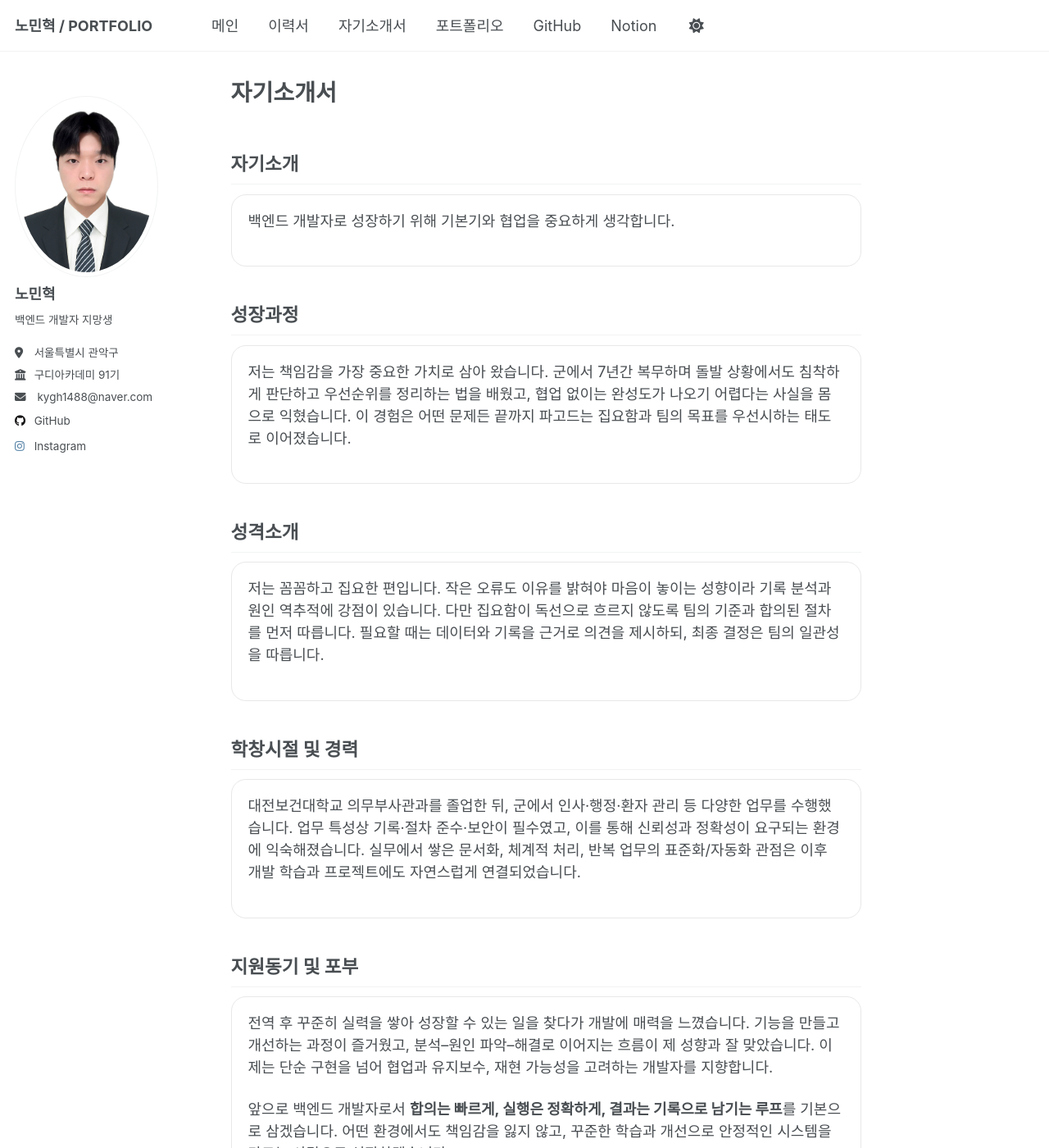
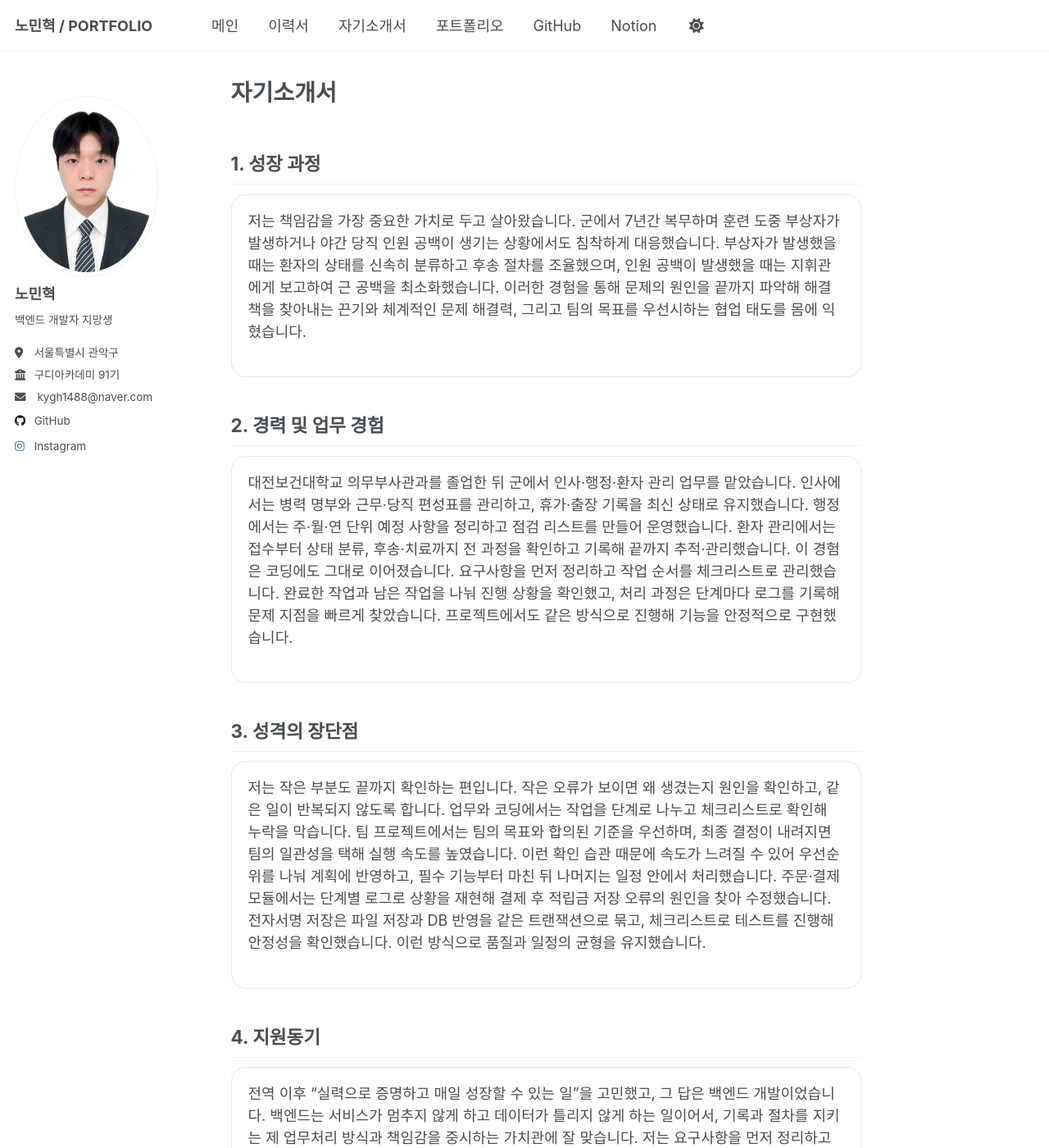
Before and after one commit to nohminhyeok/nohminhyeok.github.io, a Jekyll site: the page built from introduce/index.md, in a window 1280 px wide and 1400 px high. Shown: the whole window at 82% size. Built offline with Jekyll 4.4.1, drawn with Linux system fonts in a browser that asks for light colours; a script that is not in the unit is left out; some of the changed text lies outside the part shown.

Commit message:
자소서 수정

```diff
--- a/introduce/index.md
+++ b/introduce/index.md
@@ -8,30 +8,45 @@ classes: wide
 
 <div class="cv-wrap">
 
-  <h2>자기소개</h2>
+  <h2 id="growth">1. 성장 과정</h2>
   <div class="cv-card">
-    <p class="meta">백엔드 개발자로 성장하기 위해 기본기와 협업을 중요하게 생각합니다.</p>
+    <p>저는 책임감을 가장 중요한 가치로 두고 살아왔습니다.
+군에서 7년간 복무하며 훈련 도중 부상자가 발생하거나 야간 당직 인원 공백이 생기는 상황에서도 침착하게 대응했습니다.
+부상자가 발생했을 때는 환자의 상태를 신속히 분류하고 후송 절차를 조율했으며, 인원 공백이 발생했을 때는
+지휘관에게 보고하여 근 공백을 최소화했습니다.
+이러한 경험을 통해 문제의 원인을 끝까지 파악해 해결책을 찾아내는 끈기와 체계적인 문제 해결력, 그리고 팀의 목표를 우선시하는 협업 태도를 몸에 익혔습니다.</p>
   </div>
 
-  <h2 id="growth">성장과정</h2>
+  <h2 id="career">2. 경력 및 업무 경험</h2>
   <div class="cv-card">
-    <p>저는 책임감을 가장 중요한 가치로 삼아 왔습니다. 군에서 7년간 복무하며 돌발 상황에서도 침착하게 판단하고 우선순위를 정리하는 법을 배웠고, 협업 없이는 완성도가 나오기 어렵다는 사실을 몸으로 익혔습니다. 이 경험은 어떤 문제든 끝까지 파고드는 집요함과 팀의 목표를 우선시하는 태도로 이어졌습니다.</p>
+    <p>대전보건대학교 의무부사관과를 졸업한 뒤 군에서 인사·행정·환자 관리 업무를 맡았습니다.
+인사에서는 병력 명부와 근무·당직 편성표를 관리하고, 휴가·출장 기록을 최신 상태로 유지했습니다.
+행정에서는 주·월·연 단위 예정 사항을 정리하고 점검 리스트를 만들어 운영했습니다.
+환자 관리에서는 접수부터 상태 분류, 후송·치료까지 전 과정을 확인하고 기록해 끝까지 추적·관리했습니다.
+이 경험은 코딩에도 그대로 이어졌습니다. 요구사항을 먼저 정리하고 작업 순서를 체크리스트로 관리했습니다.
+완료한 작업과 남은 작업을 나눠 진행 상황을 확인했고, 처리 과정은 단계마다 로그를 기록해 문제 지점을 빠르게 찾았습니다.
+프로젝트에서도 같은 방식으로 진행해 기능을 안정적으로 구현했습니다.</p>
   </div>
 
-  <h2 id="traits">성격소개</h2>
+  <h2 id="traits">3. 성격의 장단점</h2>
   <div class="cv-card">
-    <p>저는 꼼꼼하고 집요한 편입니다. 작은 오류도 이유를 밝혀야 마음이 놓이는 성향이라 기록 분석과 원인 역추적에 강점이 있습니다. 다만 집요함이 독선으로 흐르지 않도록 팀의 기준과 합의된 절차를 먼저 따릅니다. 필요할 때는 데이터와 기록을 근거로 의견을 제시하되, 최종 결정은 팀의 일관성을 따릅니다.</p>
+    <p>저는 작은 부분도 끝까지 확인하는 편입니다.
+작은 오류가 보이면 왜 생겼는지 원인을 확인하고, 같은 일이 반복되지 않도록 합니다.
+업무와 코딩에서는 작업을 단계로 나누고 체크리스트로 확인해 누락을 막습니다.
+팀 프로젝트에서는 팀의 목표와 합의된 기준을 우선하며, 최종 결정이 내려지면 팀의 일관성을 택해 실행 속도를 높였습니다.
+이런 확인 습관 때문에 속도가 느려질 수 있어 우선순위를 나눠 계획에 반영하고, 필수 기능부터 마친 뒤 나머지는 일정 안에서 처리했습니다.
+주문·결제 모듈에서는 단계별 로그로 상황을 재현해 결제 후 적립금 저장 오류의 원인을 찾아 수정했습니다.
+전자서명 저장은 파일 저장과 DB 반영을 같은 트랜잭션으로 묶고, 체크리스트로 테스트를 진행해 안정성을 확인했습니다.
+이런 방식으로 품질과 일정의 균형을 유지했습니다.</p>
   </div>
 
-  <h2 id="career">학창시절 및 경력</h2>
+  <h2 id="motive">4. 지원동기</h2>
   <div class="cv-card">
-    <p>대전보건대학교 의무부사관과를 졸업한 뒤, 군에서 인사·행정·환자 관리 등 다양한 업무를 수행했습니다. 업무 특성상 기록·절차 준수·보안이 필수였고, 이를 통해 신뢰성과 정확성이 요구되는 환경에 익숙해졌습니다. 실무에서 쌓은 문서화, 체계적 처리, 반복 업무의 표준화/자동화 관점은 이후 개발 학습과 프로젝트에도 자연스럽게 연결되었습니다.</p>
-  </div>
-
-  <h2 id="motive">지원동기 및 포부</h2>
-  <div class="cv-card">
-    <p>전역 후 꾸준히 실력을 쌓아 성장할 수 있는 일을 찾다가 개발에 매력을 느꼈습니다. 기능을 만들고 개선하는 과정이 즐거웠고, 분석–원인 파악–해결로 이어지는 흐름이 제 성향과 잘 맞았습니다. 이제는 단순 구현을 넘어 협업과 유지보수, 재현 가능성을 고려하는 개발자를 지향합니다.</p>
-    <p class="meta">앞으로 백엔드 개발자로서 <strong>합의는 빠르게, 실행은 정확하게, 결과는 기록으로 남기는 루프</strong>를 기본으로 삼겠습니다. 어떤 환경에서도 책임감을 잃지 않고, 꾸준한 학습과 개선으로 안정적인 시스템을 만드는 사람으로 성장하겠습니다.</p>
+    <p>전역 이후 “실력으로 증명하고 매일 성장할 수 있는 일”을 고민했고, 그 답은 백엔드 개발이었습니다.
+백엔드는 서비스가 멈추지 않게 하고 데이터가 틀리지 않게 하는 일이어서, 기록과 절차를 지키는 제 업무처리 방식과 책임감을 중시하는 가치관에 잘 맞습니다. 저는 요구사항을 먼저 정리하고 작업을 단계로 나눠 체크리스트로 관리하며, 합의된 규칙을 지켜 일관되게 협업합니다.
+이렇게 작은 개선을 빠르게 반복해 품질과 속도를 함께 높이는 데 보람을 느낍니다.
+입사 후에는 팀의 개발 환경과 코드베이스를 빠르게 숙지하고, 작은 버그 수정과 단위 테스트 작성부터 책임 있게 수행하겠습니다.
+이후에는 코드 리뷰 기준과 배포 절차를 충실히 따르며, 문서 보완과 간단한 쿼리·배치 개선 등 실무에 필요한 부분부터 차근차근 기여하겠습니다. 작은 일부터 정확히 마치며 신뢰를 쌓는 백엔드 개발자가 되겠습니다.</p>
   </div>
 
 </div>
```
